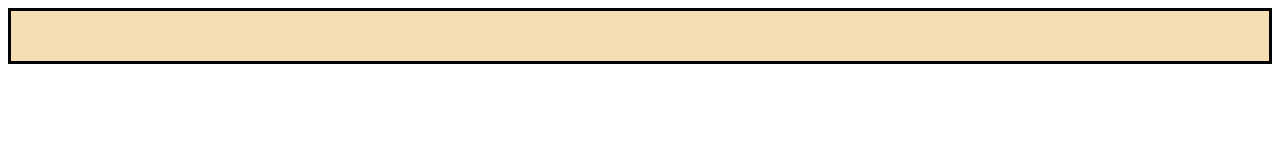
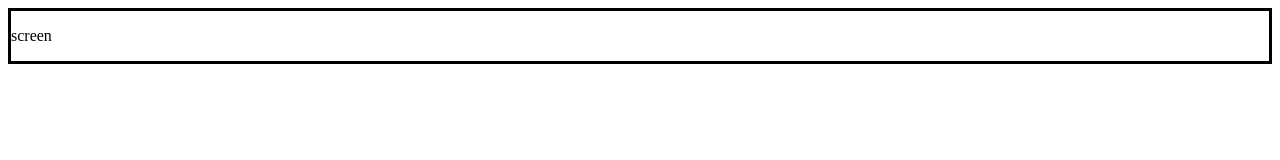
Before and after one commit to darshanpandhi/FilmBook, a plain HTML site: page SeatSelection.html in a window 1280 px wide. Drawn offline with Linux system fonts and the light colour scheme.

Commit message:
Switch to an internal CSS (for time-being), Start Screen Object

```diff
--- a/SeatSelection.css
+++ b/SeatSelection.css
@@ -2,8 +2,10 @@
 {
     width: available;
     height: 50px;
-    border: solid black;
-    background-color: wheat;
+    /*border: solid black;
+    border-color: black;*/
+    border-style: solid;
+    /*background-color: wheat;*/
 }
 
 /*div
--- a/SeatSelection.html
+++ b/SeatSelection.html
@@ -3,12 +3,30 @@
 <html>
 
 <head>
-    <link rel = "stylesheet" type = "text/css" href = "SeatSelection.css">
+    <style>
+        .rectangle
+        {
+            width: available;
+            height: 50px;
+            /*border: solid black;
+            border-color: black;*/
+            border-style: solid;
+            /*background-color: wheat;*/
+        }
+
+        /*div
+        {
+            border: 40px solid black;
+        }*/
+    </style>
+
     <title>Seat Selection</title>
 </head>
 
 <body>
-    <div class = "rectangle"></div>
+    <div class = "rectangle">
+        <p> screen</p>
+    </div>
 </body>
 
 </html>
```
